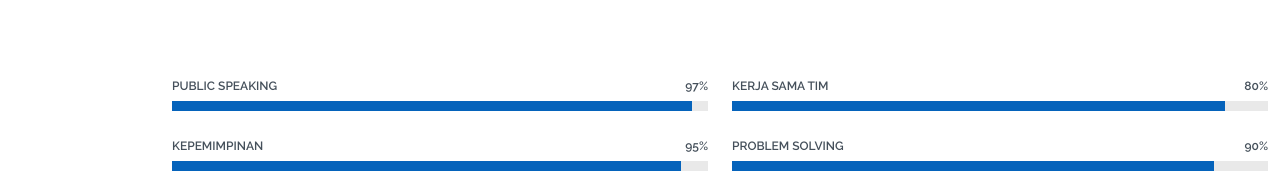
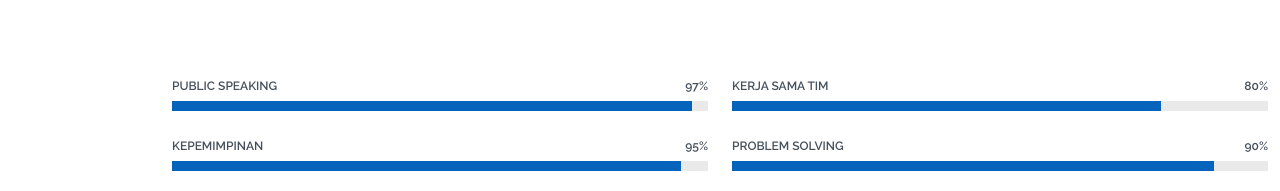
Before and after one commit to RizkiApril29/Myportofolio, a plain HTML site: page index.html in a window 1280 px wide. Shown: the part 2064-2255 px from the top of the page. Drawn offline with Linux system fonts and the light colour scheme.

Commit message:
mengubah persenan

```diff
--- a/index.html
+++ b/index.html
@@ -202,7 +202,7 @@
                 <span class="skill"><span>Kerja Sama Tim
                 </span> <i class="val">80%</i></span>
                 <div class="progress-bar-wrap">
-                  <div class="progress-bar" role="progressbar" aria-valuenow="92" aria-valuemin="0" aria-valuemax="100"></div>
+                  <div class="progress-bar" role="progressbar" aria-valuenow="80" aria-valuemin="0" aria-valuemax="100"></div>
                 </div>
               </div><!-- End Skills Item -->
 
```
